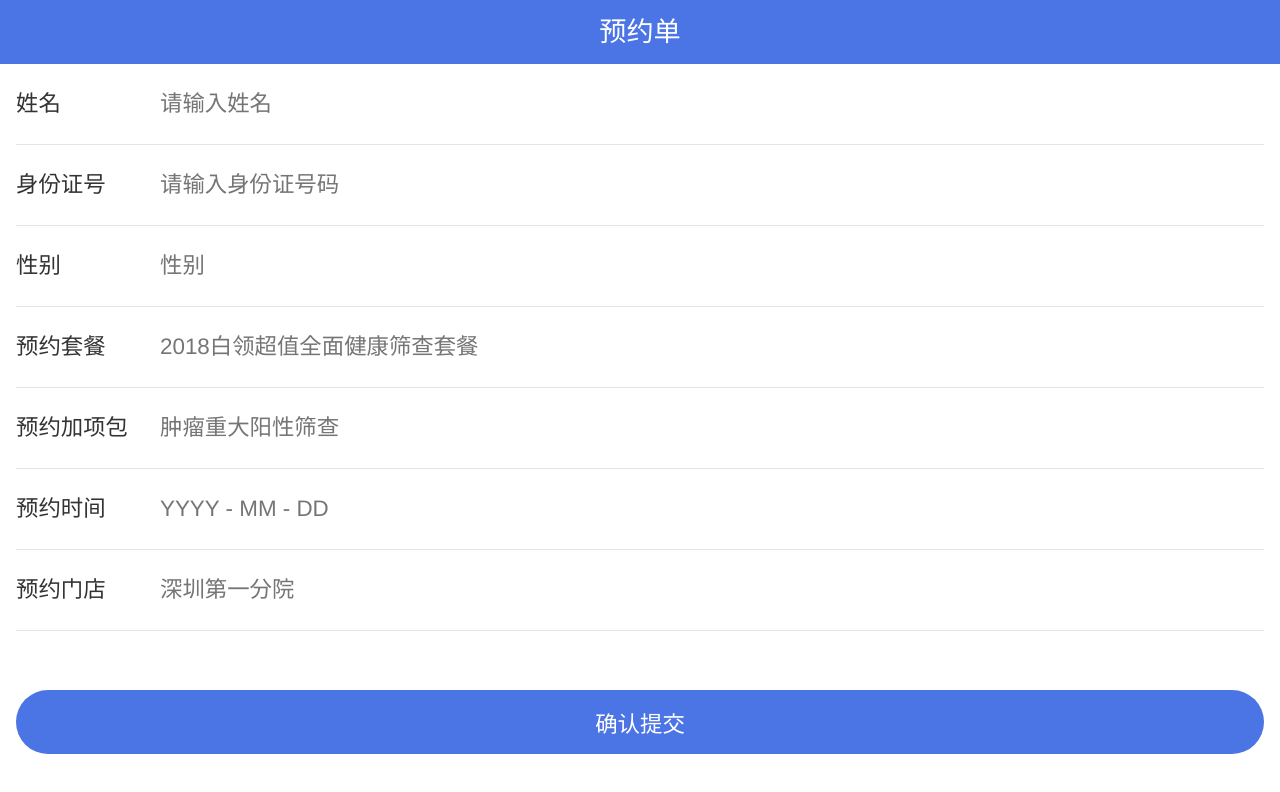
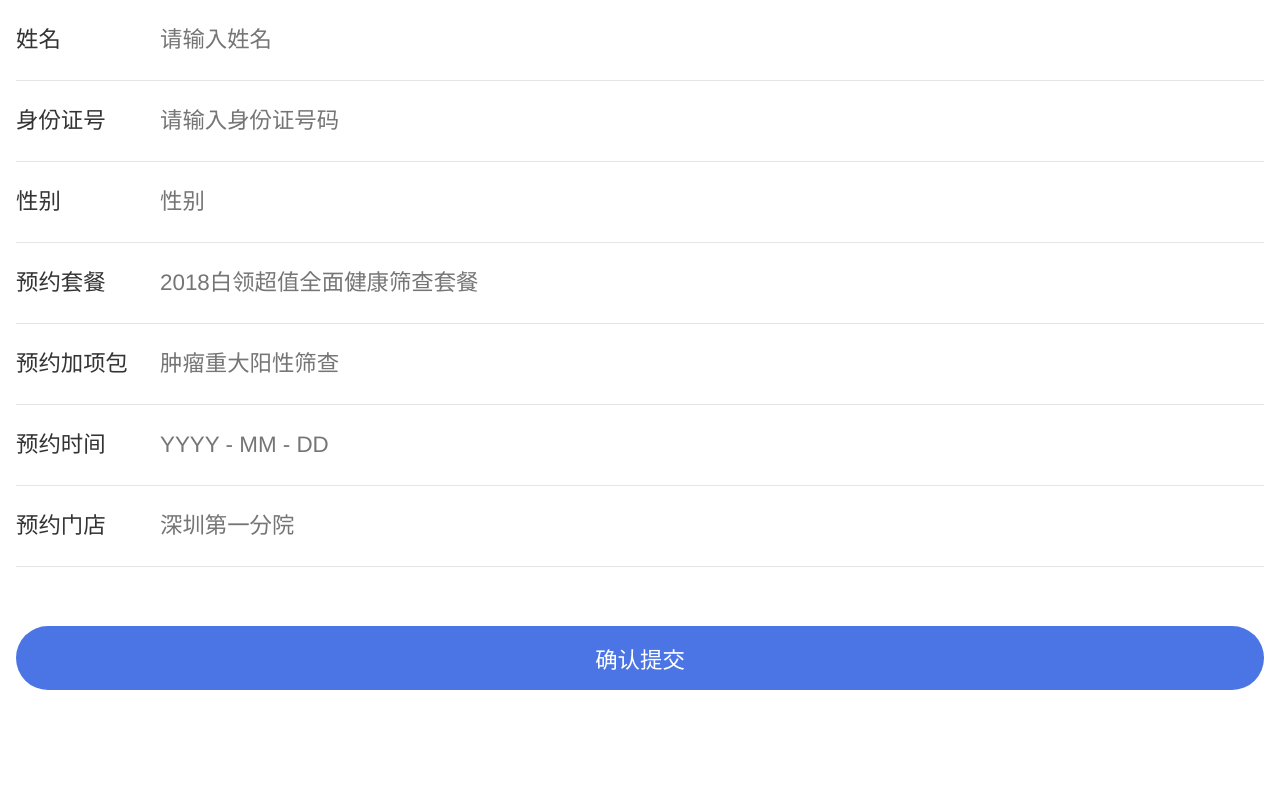
Before and after one commit to wangshuo1991/vue-app, a Vue app: page /input in a window 1280 px wide. Shown: the top 792 px of the page. Built offline with nearby package versions, Linux system fonts and the light colour scheme; what vue-resource would draw is missing.

Commit message:
头部组件抽离 添加logo

```diff
--- /dev/null
+++ b/src/base/Top.vue
@@ -0,0 +1,36 @@
+<template>
+  <div class="top">
+      <slot></slot>
+  </div>
+</template>
+
+<script>
+export default {
+  components:{},
+  props:{},
+  data(){
+    return {
+    }
+  },
+  watch:{},
+  computed:{},
+  methods:{},
+  created(){},
+  mounted(){}
+}
+</script>
+<style lang="scss" scoped>
+.top {
+    position: fixed;
+    top: 0;
+    left: 0;
+    width: 100%;
+    height: 0.8rem;
+    line-height: 0.8rem;
+    text-align: center;
+    font-size: .34rem;
+    color: #fff;
+    background: #4B74E5;
+
+}
+</style>
--- a/src/components/details/Details.vue
+++ b/src/components/details/Details.vue
@@ -1,16 +1,16 @@
 <template>
   <div class="order-details" v-show="show">
-      <top-bar title="订单详情"></top-bar>
+
 
   </div>
 </template>
 
 <script>
-import TopBar from '../topbar/TopBar'
+
 
 export default {
   components:{
-    TopBar
+
   },
   props:{
     details: {
--- a/src/components/input/Input.vue
+++ b/src/components/input/Input.vue
@@ -1,6 +1,6 @@
 <template>
   <div class="form-wrapper">
-    <top-bar title="预约单"></top-bar>
+
 
     <div class="from-input">
         <Winput title="姓名" type="text" placeholder="请输入姓名" v-model="clientName"></Winput>
@@ -19,13 +19,12 @@
 <script>
 
 
-import TopBar from '../topbar/TopBar'
+
 import Winput from '../winput/Winput'
 import Wbutton from '../wbutton/Wbutton'
 
 export default {
   components:{
-      TopBar,
       Winput,
       Wbutton
   },
--- a/src/components/order/Order.vue
+++ b/src/components/order/Order.vue
@@ -1,7 +1,7 @@
 <template>
   <div class="order-wrapper">
 
-      <top-bar title="订单查询"></top-bar>
+      <Top>首页</Top>
 
       <div class="search">
         <input
@@ -19,7 +19,7 @@
               :key="item.id"
               @click="selectInfo(item)">
                   <div class="order-avstar">
-                      <img src="" alt="">
+                      <img :src="item.logo" alt="">
                   </div>
                   <div class="order-content">
                       <h2 class="company">{{item.company}}</h2>
@@ -40,12 +40,12 @@
 
 <script>
 import BScroll from 'better-scroll';
-import TopBar from '../topbar/TopBar'
+import Top from '@/base/Top.vue'
 import Details from '../details/Details'
 
 export default {
   components:{
-      TopBar,
+      Top,
       Details
   },
   props:{},
@@ -96,9 +96,14 @@ export default {
     .order-wrapper {
 
         .search {
+            position: fixed;
+            top: .8rem;
+            left: 0;
+            width: 100%;
             font-size: 0;
             padding: .25rem;
             background: #4b74e5;
+            box-sizing: border-box;
 
             .search-ipt {
                 width: 100%;
@@ -132,8 +137,14 @@ export default {
                     flex: 0 0 1rem;
                     width: 1rem;
                     height: 1rem;
-                    background: #f1f1f1;
+                    background: #fff;
                     margin-right: .2rem;
+                    overflow: hidden;
+
+                    img {
+                        display: block;
+                        width: 100%;
+                    }
                 }
 
                 .order-content {
--- a/src/components/topbar/TopBar.vue
+++ /dev/null
@@ -1,56 +0,0 @@
-<template>
-  <div class="top-bar">
-      <header>
-          <div class="header-title" v-text="title">
-
-          </div>
-      </header>
-  </div>
-</template>
-
-<script>
-export default {
-  components:{},
-  props:{
-    title: String
-  },
-  data(){
-    return {
-
-    }
-  },
-  watch:{
-
-  },
-  computed:{},
-  methods:{},
-  created(){},
-  mounted(){}
-}
-</script>
-<style lang="scss" scoped>
-
-.top-bar {
-    header {
-        position: relative;
-        width: 100%;
-        height: 0.8rem;
-        background: #4B74E5;
-
-        .header-title {
-            width: 2.4rem;
-            height: 0.8rem;
-            margin: 0 auto;
-            line-height: .8rem;
-            color: #fff;
-            font-size: .34rem;
-            text-align: center;
-            overflow: hidden;
-            text-overflow: ellipsis;
-            white-space: nowrap;
-        }
-    }
-
-}
-
-</style>
```
Also changed, not shown: data.json (+14 -7 lines), 1 other file (tests, documents, lock files or other folders).
